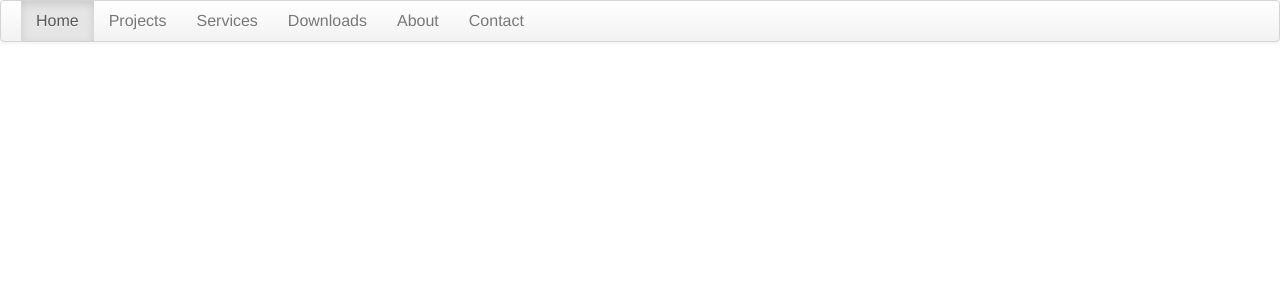
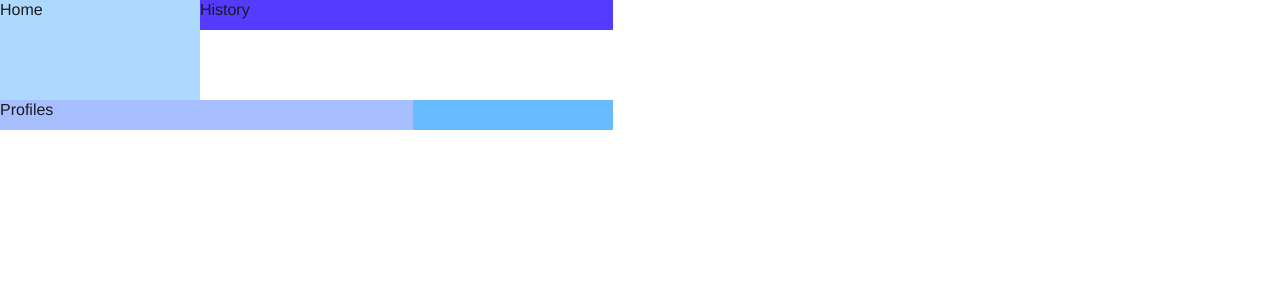
Before and after one commit to nikom2532/mine-about-me, a PHP site: template views/html/index.php in a window 1280 px wide. Shown: the top 300 px of the page. Run offline with PHP 8.4, Linux system fonts and the light colour scheme; the template is opened without the code that fills it, so the values that code supplies are empty.

Commit message:
Update Views

```diff
--- /dev/null
+++ b/assets/css/style.css
@@ -0,0 +1,26 @@
+.container{
+	width: 100%;
+}
+
+.box1{
+	background-color: #ffffff;
+}
+.box1-1{
+	background-color: #ADD9FF;
+	height: 100px;
+}
+.box1-2{
+	background-color: #553BFF;
+}
+.box2-1{
+	background-color: #A8BFFF;
+}
+.box2-2{
+	background-color: #69BBFF;
+}
+/*.row-fluid [class*="span"]{
+
+}*/
+.no-left{
+	margin-left: 0 !important;
+}
--- a/assets/html/header.php
+++ b/assets/html/header.php
@@ -12,6 +12,7 @@
 
 	<meta name="viewport" content="width=device-width, initial-scale=1.0">
 	<link href="./assets/css/bootstrap/bootstrap.min.css" rel="stylesheet" media="screen">
+	<link type="text/css" rel="stylesheet" href="./assets/css/style.css" />
 </HEAD>
 <body>
 	<div id="body_page">
--- a/assets/html/navigator.php
+++ b/assets/html/navigator.php
@@ -1,4 +1,4 @@
-<div >
+<!-- <div >
 	<div class="navbar">
 	  <div class="navbar-inner">
 	    <div class="container" >
@@ -13,4 +13,4 @@
 	    </div>
 	  </div>
 	</div>
-</div>
+</div> -->
--- a/views/html/index.php
+++ b/views/html/index.php
@@ -2,6 +2,33 @@
 	include("assets/html/header.php");
 ?>
 
+<div class="container">
+	<div class="row-fluid">
+
+		<div class="span6 ">
+	  		<div class="row-fluid" >
+				<div class="span4 box1-1 no-left">
+					Home
+				</div>
+				<div class="span8 box1-2 no-left">
+					History
+				</div>
+			</div>
+	  		<div class="row-fluid" >
+				<div class="span8 box2-1 no-left">
+					Profiles
+				</div>
+				<div class="span4 box2-2 no-left">
+
+				</div>
+			</div>
+		</div>
+
+		<div class="span6 ">
+
+		</div>
+	</div>
+</div>
 
 <?php
 	include("assets/html/footer.php");
```
